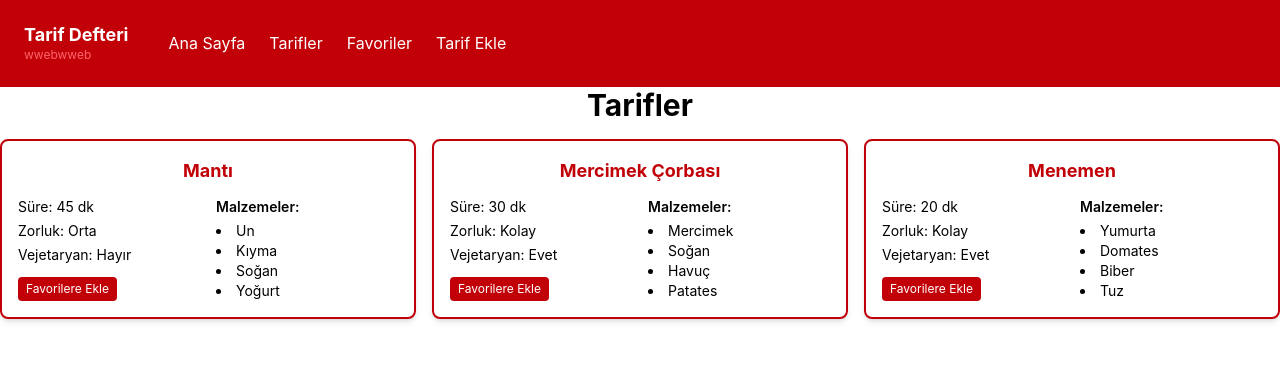
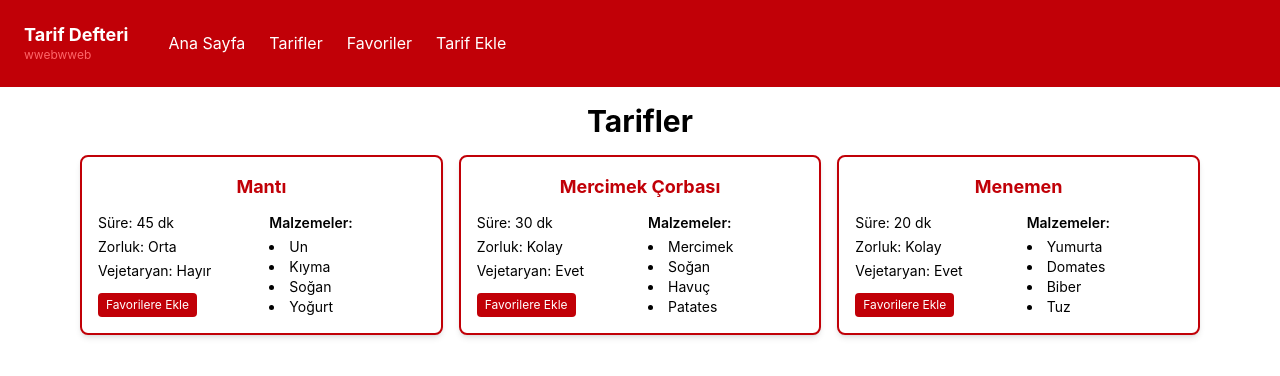
Before and after one commit to immyuny930-tech/KuzemReact-FinalProje-wwebwweb, a React (Vite) app: page /tarifler in a window 1280 px wide. Shown: the top 376 px of the page. Built offline with nearby package versions, Linux system fonts and the light colour scheme.

Commit message:
Sayfa kenar bosluklari icin duzeltme

```diff
--- a/src/App.tsx
+++ b/src/App.tsx
@@ -14,13 +14,15 @@ function App() {
       <BrowserRouter>
         <Navbar />
 
-        <Routes>
+        <div className="px-4 sm:px-4 py-4 max-w-6xl mx-auto">
+          <Routes >
             <Route path="/" element={<AnaSayfa />} />
             <Route path="/tarifler" element={<Tarifler />} />
             <Route path="/tarif/:id" element={<TarifDetay />} />
             <Route path="/tarif-ekle" element={<TarifEkle />} />
             <Route path="/favoriler" element={<Favoriler />} />
           </Routes>
+        </div>
 
       </BrowserRouter>
     </TarifProvider>
```
Lines whose indentation alone changed are shown as unchanged.
